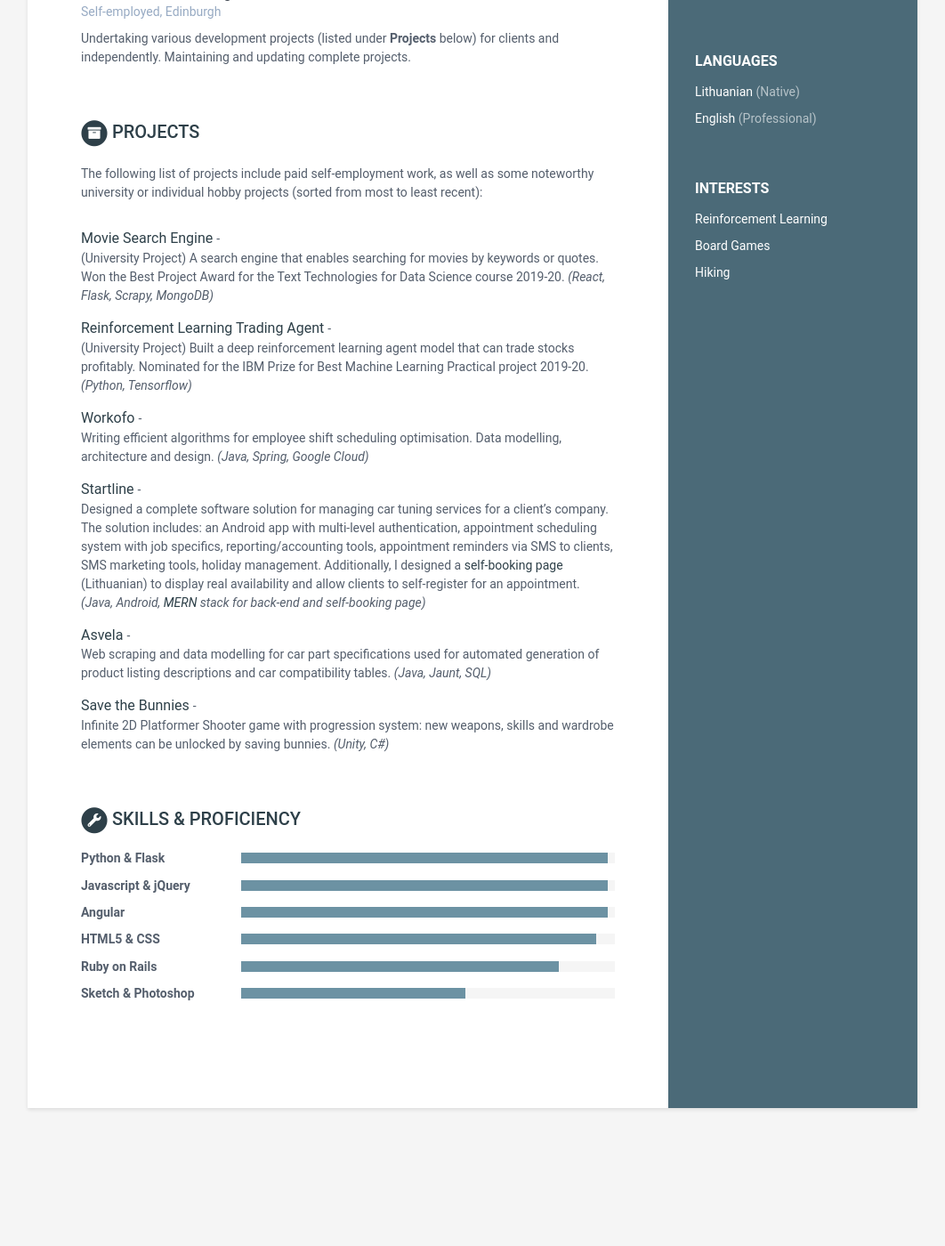
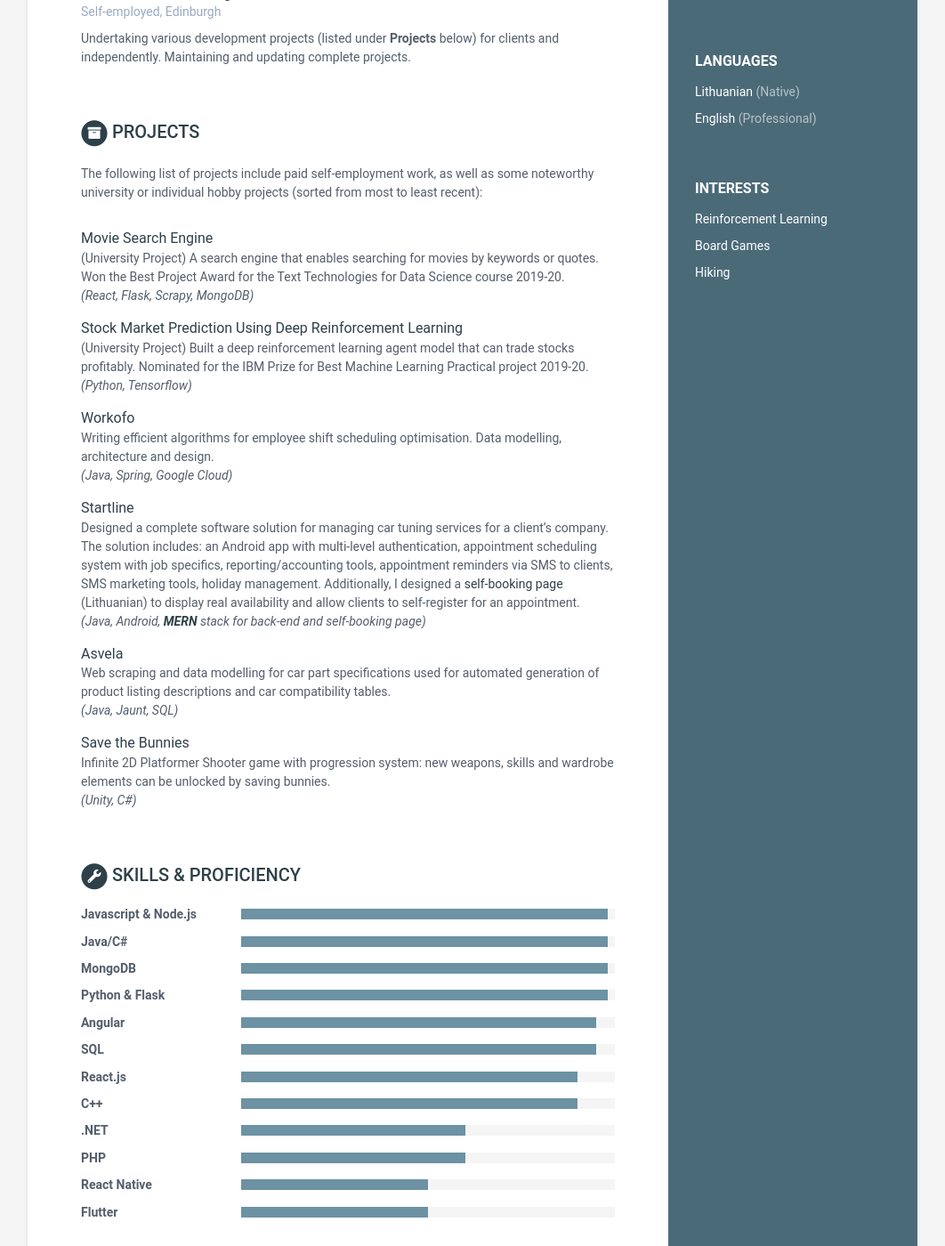
Before and after one commit to KasparasM/KasparasM.github.io, a Jekyll site: the page built from index.html, in a window 1280 px wide and 1400 px high, scrolled down 668 px. Shown: the whole window at 89% size, without its empty margins (109-1171 px from the left). Built offline with Jekyll 4.4.1, drawn with Linux system fonts in a browser that asks for light colours; before the commit the page ends 1973 px from its top, so only the background shows below that.

```diff
--- a/_data/data.yml
+++ b/_data/data.yml
@@ -95,27 +95,27 @@ projects:
     assignments:
       - title: Movie Search Engine
         link: "http://167.71.139.222"
-        tagline: "(University Project) A search engine that enables searching for movies by keywords or quotes. Won the Best Project Award for the Text Technologies for Data Science course 2019-20. *(React, Flask, Scrapy, MongoDB)*"
+        tagline: "(University Project) A search engine that enables searching for movies by keywords or quotes. Won the Best Project Award for the Text Technologies for Data Science course 2019-20.<br>*(React, Flask, Scrapy, MongoDB)*"
 
-      - title: Reinforcement Learning Trading Agent
+      - title: Stock Market Prediction Using Deep Reinforcement Learning
         link: "https://i.imgur.com/6scAt1j.png"
-        tagline: "(University Project) Built a deep reinforcement learning agent model that can trade stocks profitably. Nominated for the IBM Prize for Best Machine Learning Practical project 2019-20. *(Python, Tensorflow)*"
+        tagline: "(University Project) Built a deep reinforcement learning agent model that can trade stocks profitably. Nominated for the IBM Prize for Best Machine Learning Practical project 2019-20.<br>*(Python, Tensorflow)*"
 
       - title: Workofo
         link: "https://www.workofo.com/"
-        tagline: "Writing efficient algorithms for employee shift scheduling optimisation. Data modelling, architecture and design. *(Java, Spring, Google Cloud)*"
+        tagline: "Writing efficient algorithms for employee shift scheduling optimisation. Data modelling, architecture and design.<br>*(Java, Spring, Google Cloud)*"
 
       - title: Startline
         link: "https://www.startline.lt/"
-        tagline: "Designed a complete software solution for managing car tuning services for a client's company. The solution includes: an Android app with multi-level authentication, appointment scheduling system with job specifics, reporting/accounting tools, appointment reminders via SMS to clients, SMS marketing tools, holiday management. Additionally, I designed a [self-booking page](http://register.startline.lt/) (Lithuanian) to display real availability and allow clients to self-register for an appointment. *(Java, Android, [MERN](https://www.educative.io/edpresso/what-is-mern-stack) stack for back-end and self-booking page)*"
+        tagline: "Designed a complete software solution for managing car tuning services for a client's company. The solution includes: an Android app with multi-level authentication, appointment scheduling system with job specifics, reporting/accounting tools, appointment reminders via SMS to clients, SMS marketing tools, holiday management. Additionally, I designed a [self-booking page](http://register.startline.lt/) (Lithuanian) to display real availability and allow clients to self-register for an appointment.<br>*(Java, Android, [**MERN**](https://www.educative.io/edpresso/what-is-mern-stack) stack for back-end and self-booking page)*"
 
       - title: Asvela
         link: "https://shop.asvela.com/"
-        tagline: "Web scraping and data modelling for car part specifications used for automated generation of product listing descriptions and car compatibility tables. *(Java, Jaunt, SQL)*"
+        tagline: "Web scraping and data modelling for car part specifications used for automated generation of product listing descriptions and car compatibility tables.<br>*(Java, Jaunt, SQL)*"
 
       - title: Save the Bunnies
         link: "save-the-bunnies"
-        tagline: "Infinite 2D Platformer Shooter game with progression system: new weapons, skills and wardrobe elements can be unlocked by saving bunnies. *(Unity, C#)*"
+        tagline: "Infinite 2D Platformer Shooter game with progression system: new weapons, skills and wardrobe elements can be unlocked by saving bunnies.<br>*(Unity, C#)*"
 
 # publications:
 #     title: Publications
@@ -143,23 +143,41 @@ skills:
     title: Skills &amp; Proficiency
 
     toolset:
+      - name: Javascript & Node.js
+        level: 98%
+
+      - name: Java/C#
+        level: 98%
+
+      - name: MongoDB
+        level: 98%
+
       - name: Python & Flask
         level: 98%
 
-      - name: Javascript & jQuery
-        level: 98%
-
       - name: Angular
-        level: 98%
-
-      - name: HTML5 & CSS
         level: 95%
 
-      - name: Ruby on Rails
-        level: 85%
+      - name: SQL
+        level: 95%
 
-      - name: Sketch & Photoshop
+      - name: React.js
+        level: 90%
+
+      - name: C++
+        level: 90%
+
+      - name: .NET
         level: 60%
+
+      - name: PHP
+        level: 60%
+
+      - name: React Native
+        level: 50%
+
+      - name: Flutter
+        level: 50%
 
 # footer: >
 #     Designed with <i class="fas fa-heart"></i> by <a href="http://themes.3rdwavemedia.com" target="_blank" rel="nofollow">Xiaoying Riley</a>
--- a/_includes/projects.html
+++ b/_includes/projects.html
@@ -28,7 +28,7 @@
       </span>
 
       {% if project.tagline %}
-      - <span class="project-tagline">{{ project.tagline | markdownify }}</span>
+      <span class="project-tagline">{{ project.tagline | markdownify }}</span>
       {% endif %}
 
     </div><!--//item-->
```
